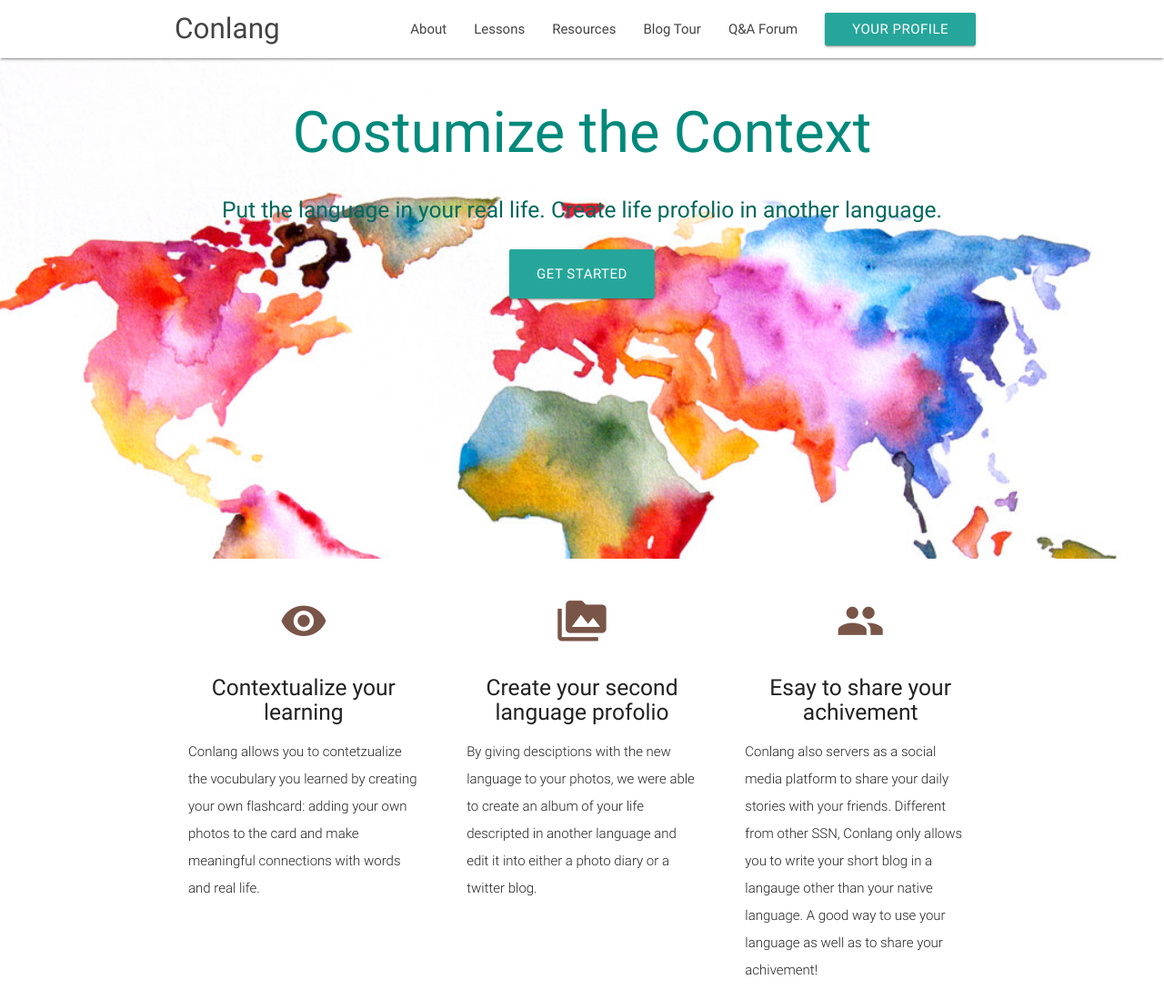
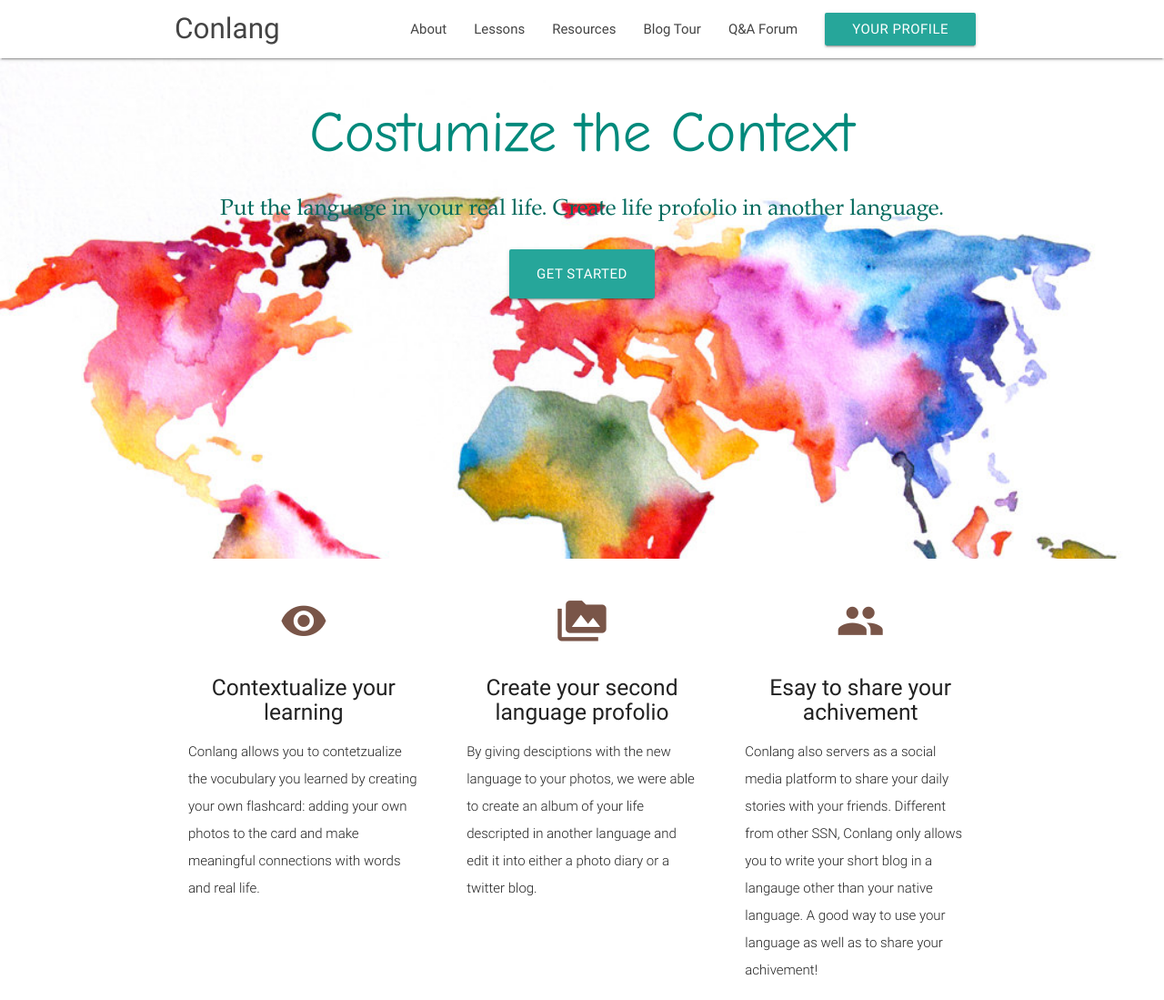
Before and after one commit to Tianjiaosuzy/suzyMidterm, a plain HTML site: page homepage.html in a window 1280 px wide. Shown: the top 1099 px of the page at 91% size. Drawn offline with nearby package versions, Linux system fonts and the light colour scheme.

Commit message:
Irisfeedback1

```diff
--- a/homepage.html
+++ b/homepage.html
@@ -33,9 +33,9 @@
     <div class="section no-pad-bot">
       <div class="container">
         <br></br>
-        <h1 class="header center teal-text text-darken-1 text-bold">Costumize the Context</h1>
+        <h1 class="header center teal-text text-darken-1 text-bold" style="font-family: Comic Sans MS">Costumize the Context</h1>
         <div class="row center">
-          <h5 class="header col s12" style="color: #00695c">Put the language in your real life. Create life profolio in another language.</h5>
+          <h5 class="header col s12" style="color: #00695c; font-family:Palatino Linotype;">Put the language in your real life. Create life profolio in another language.</h5>
         </div>
         <div class="row center">
           <a href="Pre-test.html" class="btn-large waves-effect waves-light teal lighten-1">Get Started</a>
```
Also changed, not shown: blog.html (+2 -2 lines).
